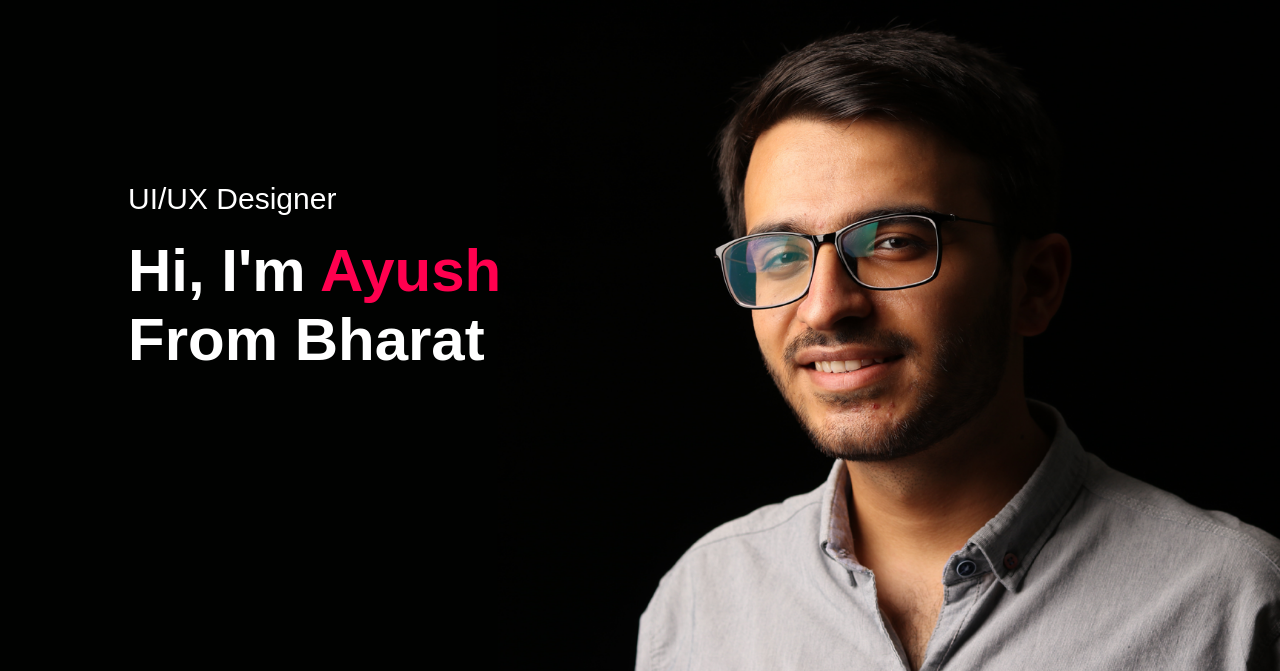
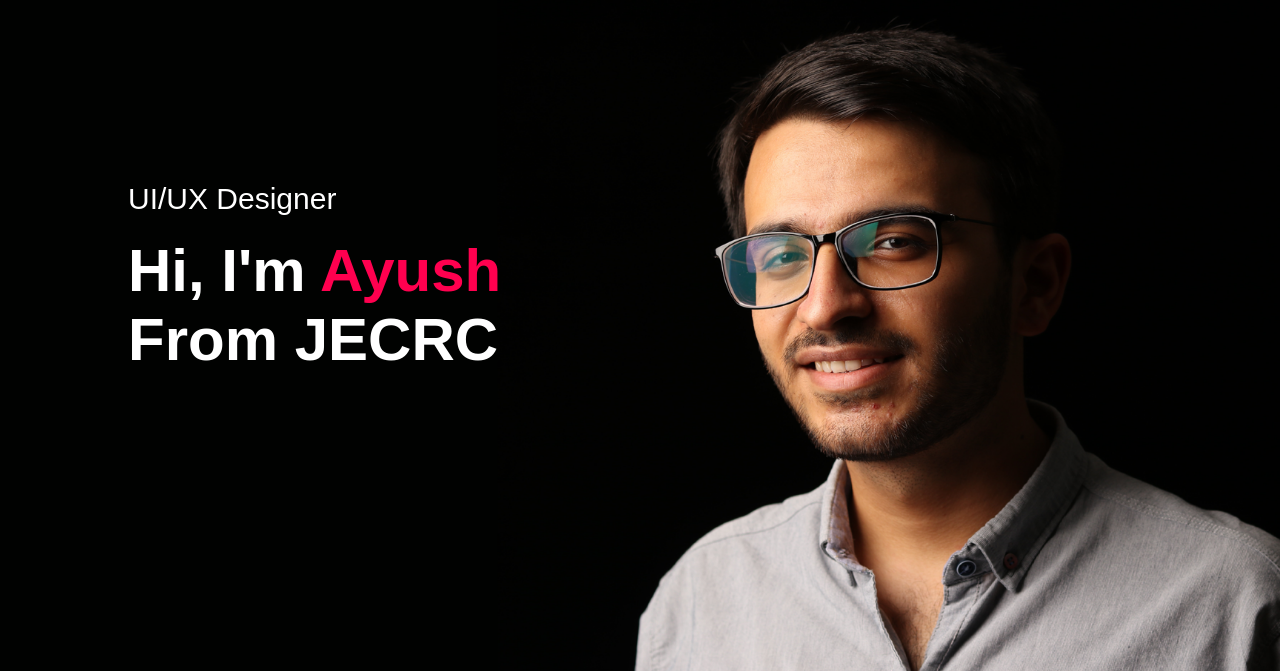
Before and after one commit to juni-arjun/Responsive-Portfolio-Website, a plain HTML site: page project.html in a window 1280 px wide. Shown: the part 94-765 px from the top of the page. Drawn offline with Linux system fonts and the light colour scheme.

Commit message:
Update project.html

```diff
--- a/project.html
+++ b/project.html
@@ -24,7 +24,7 @@
              </nav>
              <div class="header-text">
                 <p>UI/UX Designer</p>
-                <h1>Hi, I'm <span>Ayush</span> <br>From Bharat</h1>
+                <h1>Hi, I'm <span>Ayush</span> <br>From JECRC</h1>
              </div>
         </div>
         <!-- ------about-------- -->
```
